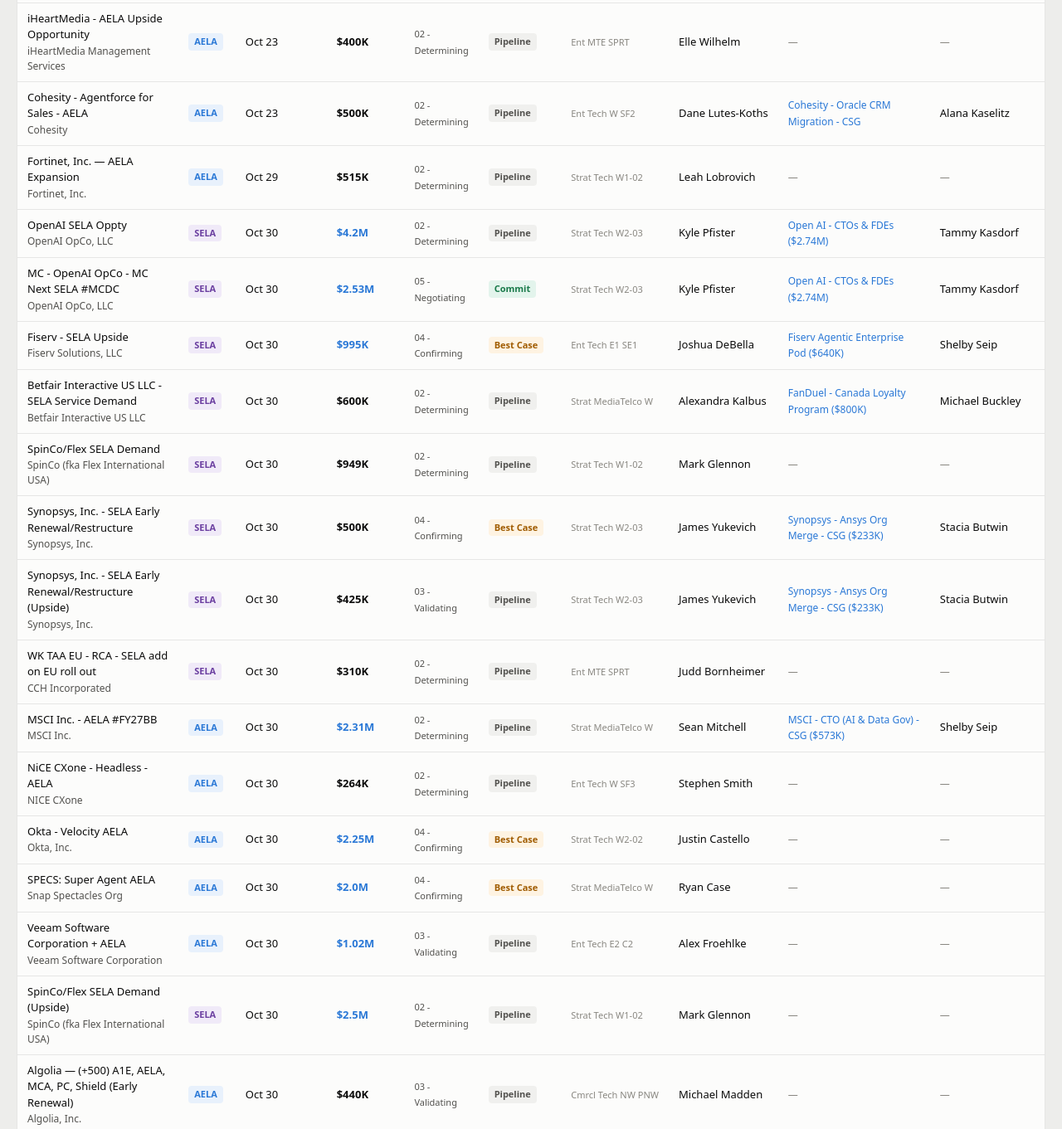
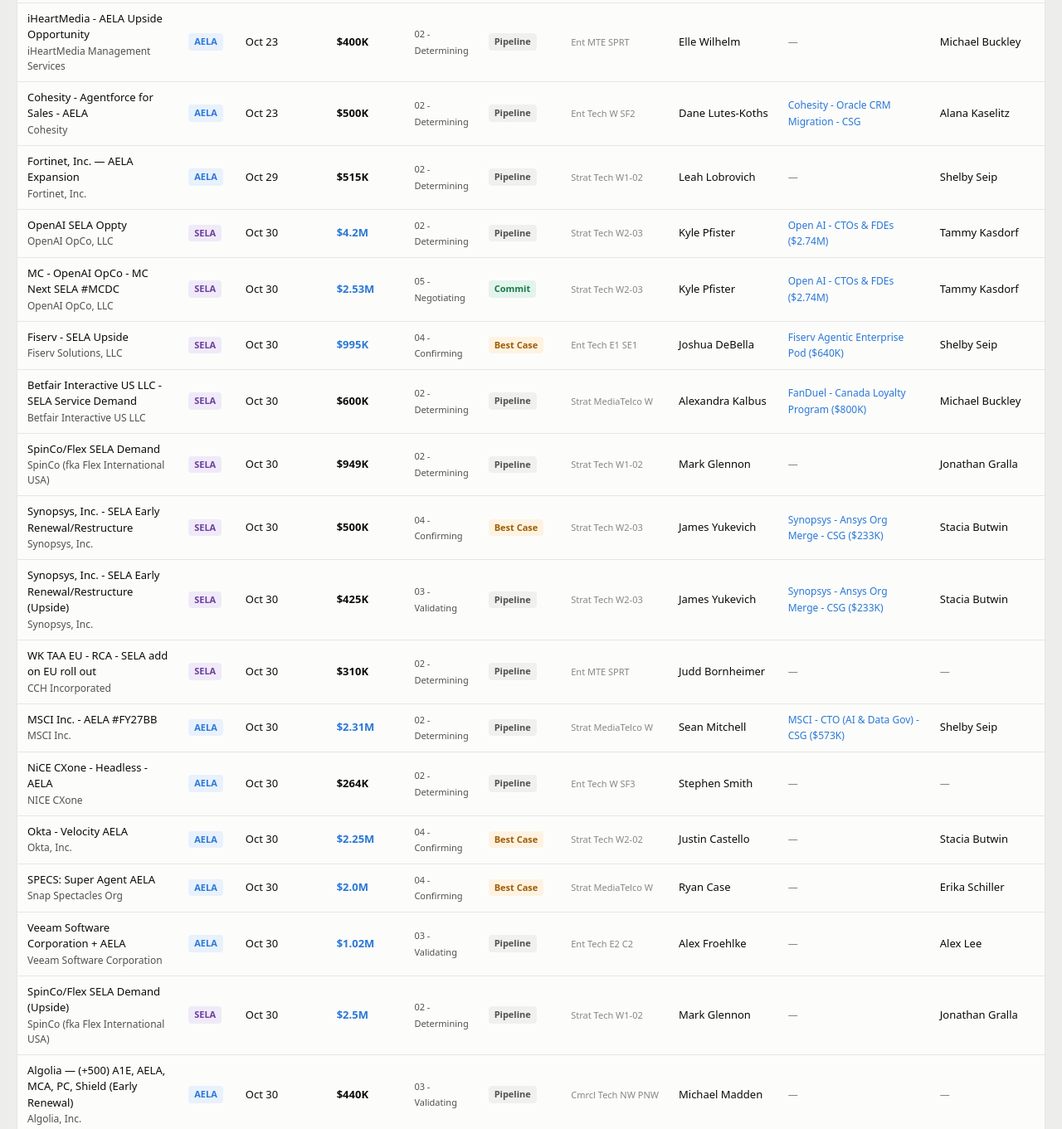
Before and after one commit to csloan-netizen/fy27reports, a plain HTML site: page tmt-aela-sela-q3fy27.html in a window 1280 px wide. Shown: the part 1034-2395 px from the top of the page at 83% size. Drawn offline with Linux system fonts and the light colour scheme.

Commit message:
Add AP (Services) mappings for 10 deals from seller XLSX territory files

```diff
--- a/tmt-aela-sela-q3fy27.html
+++ b/tmt-aela-sela-q3fy27.html
@@ -239,7 +239,7 @@ tr:hover td { background: var(--surface-2); }
             <td><span class="seg">Ent Tech E1 SE1</span></td>
             <td class="owner-name">Allison Walker</td>
             <td><span class="no-svc">—</span></td>
-            <td><span class="no-svc">—</span></td>
+            <td class="owner-name">Brent Winterton</td>
           </tr>
 
           <tr data-type="AELA" data-forecast="Pipeline" data-month="Sep" data-svc="no">
@@ -265,7 +265,7 @@ tr:hover td { background: var(--surface-2); }
             <td><span class="seg">Strat MediaTelco S</span></td>
             <td class="owner-name">Elysa Vreeland</td>
             <td><span class="no-svc">—</span></td>
-            <td><span class="no-svc">—</span></td>
+            <td class="owner-name">Isabel Napper</td>
           </tr>
 
           <tr data-type="AELA" data-forecast="Pipeline" data-month="Sep" data-svc="no">
@@ -317,7 +317,7 @@ tr:hover td { background: var(--surface-2); }
             <td><span class="seg">Ent MTE SPRT</span></td>
             <td class="owner-name">Elle Wilhelm</td>
             <td><span class="no-svc">—</span></td>
-            <td><span class="no-svc">—</span></td>
+            <td class="owner-name">Michael Buckley</td>
           </tr>
 
           <tr data-type="AELA" data-forecast="Pipeline" data-month="Oct" data-svc="yes">
@@ -343,7 +343,7 @@ tr:hover td { background: var(--surface-2); }
             <td><span class="seg">Strat Tech W1-02</span></td>
             <td class="owner-name">Leah Lobrovich</td>
             <td><span class="no-svc">—</span></td>
-            <td><span class="no-svc">—</span></td>
+            <td class="owner-name">Shelby Seip</td>
           </tr>
 
           <tr data-type="SELA" data-forecast="Pipeline" data-month="Oct" data-svc="yes">
@@ -408,7 +408,7 @@ tr:hover td { background: var(--surface-2); }
             <td><span class="seg">Strat Tech W1-02</span></td>
             <td class="owner-name">Mark Glennon</td>
             <td><span class="no-svc">—</span></td>
-            <td><span class="no-svc">—</span></td>
+            <td class="owner-name">Jonathan Gralla</td>
           </tr>
 
           <tr data-type="SELA" data-forecast="Best Case" data-month="Oct" data-svc="yes">
@@ -486,7 +486,7 @@ tr:hover td { background: var(--surface-2); }
             <td><span class="seg">Strat Tech W2-02</span></td>
             <td class="owner-name">Justin Castello</td>
             <td><span class="no-svc">—</span></td>
-            <td><span class="no-svc">—</span></td>
+            <td class="owner-name">Stacia Butwin</td>
           </tr>
 
           <tr data-type="AELA" data-forecast="Best Case" data-month="Oct" data-svc="no">
@@ -499,7 +499,7 @@ tr:hover td { background: var(--surface-2); }
             <td><span class="seg">Strat MediaTelco W</span></td>
             <td class="owner-name">Ryan Case</td>
             <td><span class="no-svc">—</span></td>
-            <td><span class="no-svc">—</span></td>
+            <td class="owner-name">Erika Schiller</td>
           </tr>
 
           <tr data-type="AELA" data-forecast="Pipeline" data-month="Oct" data-svc="no">
@@ -512,7 +512,7 @@ tr:hover td { background: var(--surface-2); }
             <td><span class="seg">Ent Tech E2 C2</span></td>
             <td class="owner-name">Alex Froehlke</td>
             <td><span class="no-svc">—</span></td>
-            <td><span class="no-svc">—</span></td>
+            <td class="owner-name">Alex Lee</td>
           </tr>
 
           <tr data-type="SELA" data-forecast="Pipeline" data-month="Oct" data-svc="no">
@@ -525,7 +525,7 @@ tr:hover td { background: var(--surface-2); }
             <td><span class="seg">Strat Tech W1-02</span></td>
             <td class="owner-name">Mark Glennon</td>
             <td><span class="no-svc">—</span></td>
-            <td><span class="no-svc">—</span></td>
+            <td class="owner-name">Jonathan Gralla</td>
           </tr>
 
           <tr data-type="AELA" data-forecast="Pipeline" data-month="Oct" data-svc="no">
@@ -616,7 +616,7 @@ tr:hover td { background: var(--surface-2); }
             <td><span class="seg">Strat Tech W2-03</span></td>
             <td class="owner-name">Brian Whitlock</td>
             <td><span class="no-svc">—</span></td>
-            <td><span class="no-svc">—</span></td>
+            <td class="owner-name">Gwyn Cornell</td>
           </tr>
 
           <tr data-type="AELA" data-forecast="Pipeline" data-month="Oct" data-svc="no">
```
